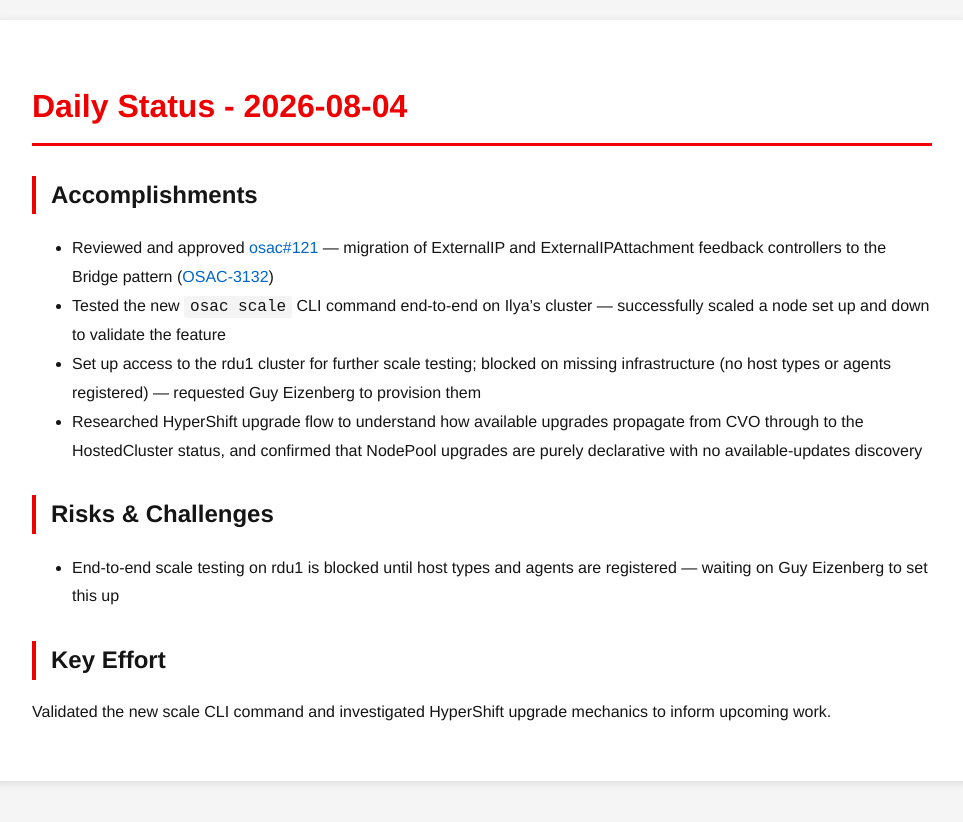
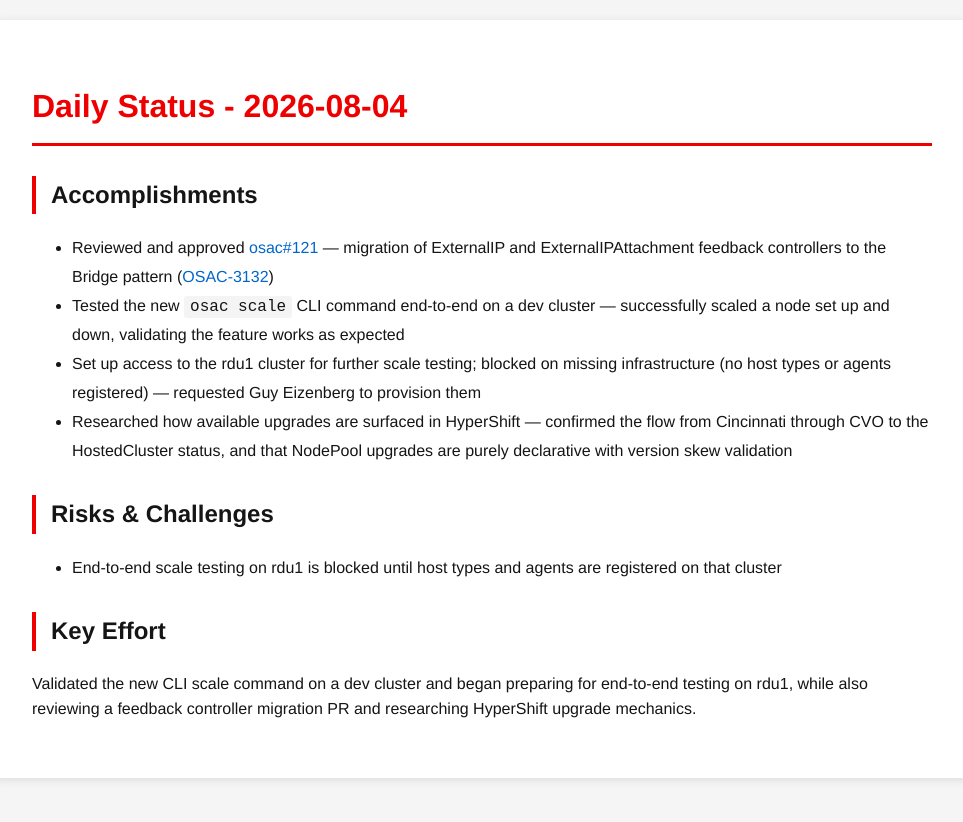
Before and after one commit to tzvatot/daily-status, a Jekyll site: the page built from 2026-08-04.md, in a window 1280 px wide. Shown: the top 822 px of the page, without its empty margins (158-1121 px from the left). Built offline with Jekyll 4.4.1, drawn with Linux system fonts in a browser that asks for light colours.

Commit message:
Daily status update - 2026-08-04

```diff
--- a/2026-08-04.md
+++ b/2026-08-04.md
@@ -8,12 +8,12 @@ date: 2026-08-04
 
 ## Accomplishments
 - Reviewed and approved [osac#121](https://github.com/osac-project/osac/pull/121) — migration of ExternalIP and ExternalIPAttachment feedback controllers to the Bridge pattern ([OSAC-3132](https://redhat.atlassian.net/browse/OSAC-3132))
-- Tested the new `osac scale` CLI command end-to-end on Ilya's cluster — successfully scaled a node set up and down to validate the feature
+- Tested the new `osac scale` CLI command end-to-end on a dev cluster — successfully scaled a node set up and down, validating the feature works as expected
 - Set up access to the rdu1 cluster for further scale testing; blocked on missing infrastructure (no host types or agents registered) — requested Guy Eizenberg to provision them
-- Researched HyperShift upgrade flow to understand how available upgrades propagate from CVO through to the HostedCluster status, and confirmed that NodePool upgrades are purely declarative with no available-updates discovery
+- Researched how available upgrades are surfaced in HyperShift — confirmed the flow from Cincinnati through CVO to the HostedCluster status, and that NodePool upgrades are purely declarative with version skew validation
 
 ## Risks & Challenges
-- End-to-end scale testing on rdu1 is blocked until host types and agents are registered — waiting on Guy Eizenberg to set this up
+- End-to-end scale testing on rdu1 is blocked until host types and agents are registered on that cluster
 
 ## Key Effort
-Validated the new scale CLI command and investigated HyperShift upgrade mechanics to inform upcoming work.
+Validated the new CLI scale command on a dev cluster and began preparing for end-to-end testing on rdu1, while also reviewing a feedback controller migration PR and researching HyperShift upgrade mechanics.
```
